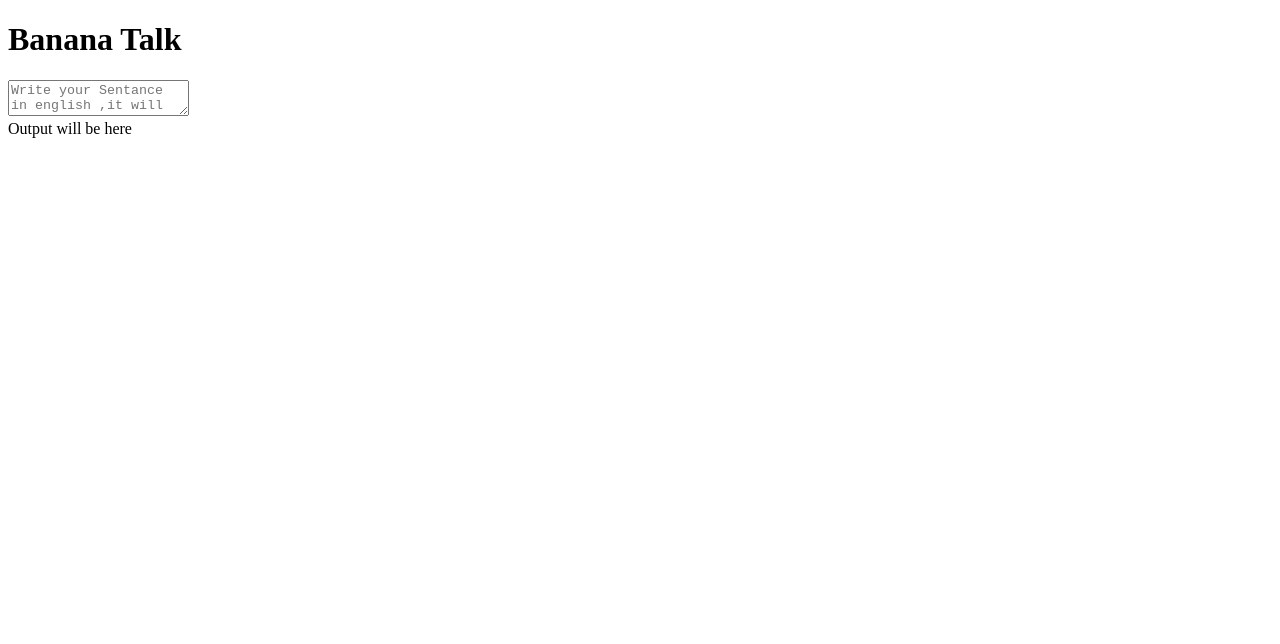
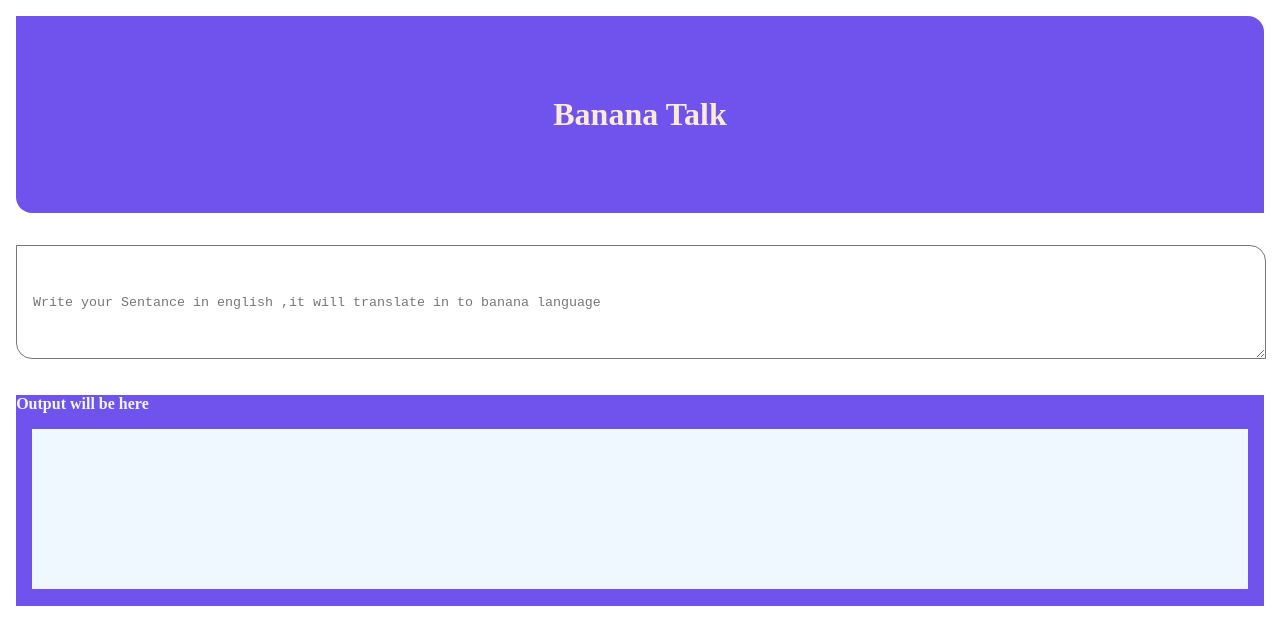
Before and after one commit to vikipediaa/banana-speak, a plain HTML site: page index.html in a window 1280 px wide. Drawn offline with Linux system fonts and the light colour scheme.

Commit message:
Cashcading Styling Done

```diff
--- a/index.html
+++ b/index.html
@@ -1,14 +1,23 @@
 <!DOCTYPE html>
 <html lang="en">
-<head>
-    <meta charset="UTF-8">
-    <meta http-equiv="X-UA-Compatible" content="IE=edge">
-    <meta name="viewport" content="width=device-width, initial-scale=1.0">
+  <head>
+    <meta charset="UTF-8" />
+    <meta http-equiv="X-UA-Compatible" content="IE=edge" />
+    <meta name="viewport" content="width=device-width, initial-scale=1.0" />
     <title>Banana Speak</title>
-</head>
-<body>
+    <link rel="stylesheet" href="style.css" />
+  </head>
+  <body>
     <h1>Banana Talk</h1>
-    <textarea  id="txt-input" placeholder="Write your Sentance in english ,it will translate in to banana language"></textarea>
-    <div>Output will be here</div>
-</body>
+    <textarea
+      id="txt-input"
+      placeholder="Write your Sentance in english ,it will translate in to banana language"
+    ></textarea>
+    <div style="background-color: rgb(111, 83, 236); color: aliceblue">
+      Output will be here
+      <div id="output" style="background-color: aliceblue; color: black">
+
+      </div>
+    </div>
+  </body>
 </html>
--- /dev/null
+++ b/style.css
@@ -0,0 +1,33 @@
+*{
+    padding: 0px;
+    margin: 0px;
+}
+h1{
+    background-color: rgb(111, 83, 236);
+    border-radius: 0rem 1rem;
+    text-align: center;
+    margin: 1rem;
+    padding: 5rem;
+    color: antiquewhite;
+}
+#txt-input{
+    margin: 1rem;
+    padding: 1rem;
+    align-content: center;
+    width: 95%;
+    /* float: right; */
+    height: 10vh;
+    border-radius: 0rem 1rem 0rem;
+}
+div{
+    margin: 1rem;
+    font-weight: bold;
+    /* padding: 1rem; */
+    padding: .01rem;
+
+}
+#output
+{
+    height: 20vh;
+
+}
```
